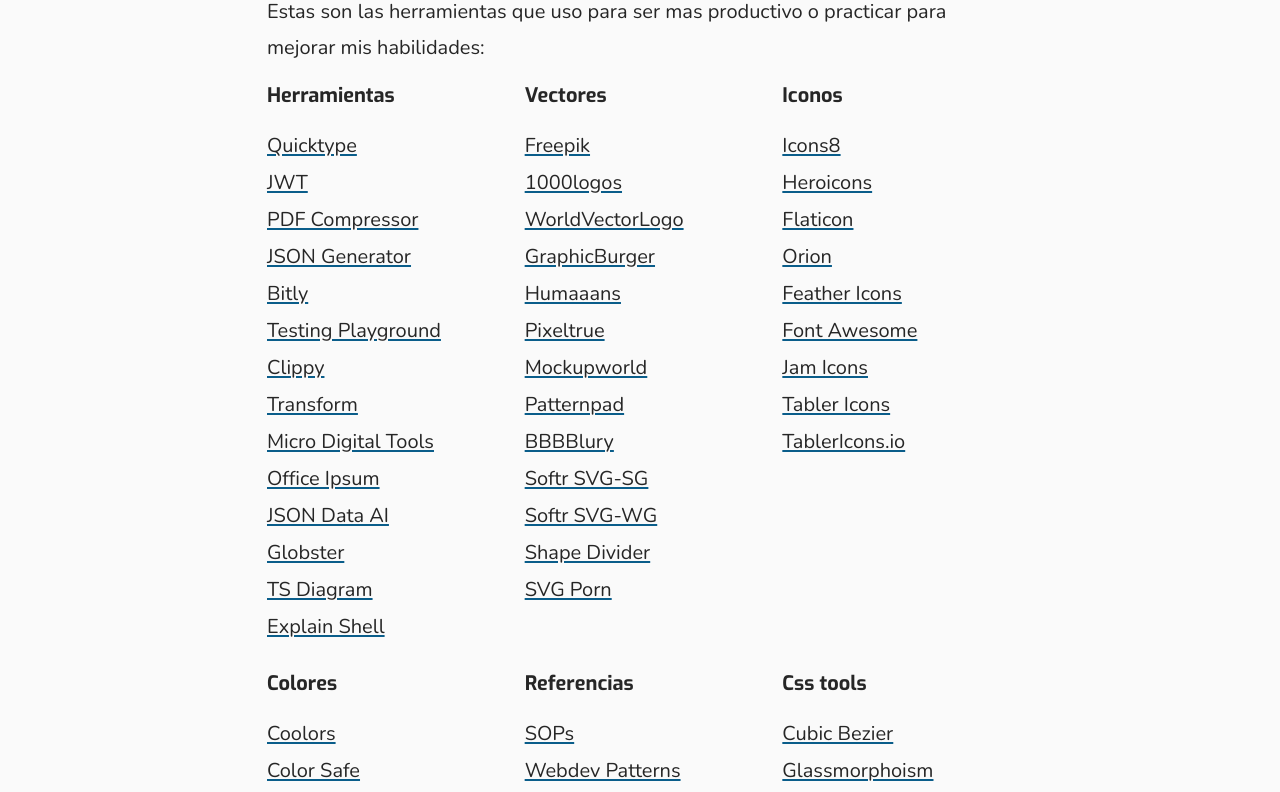
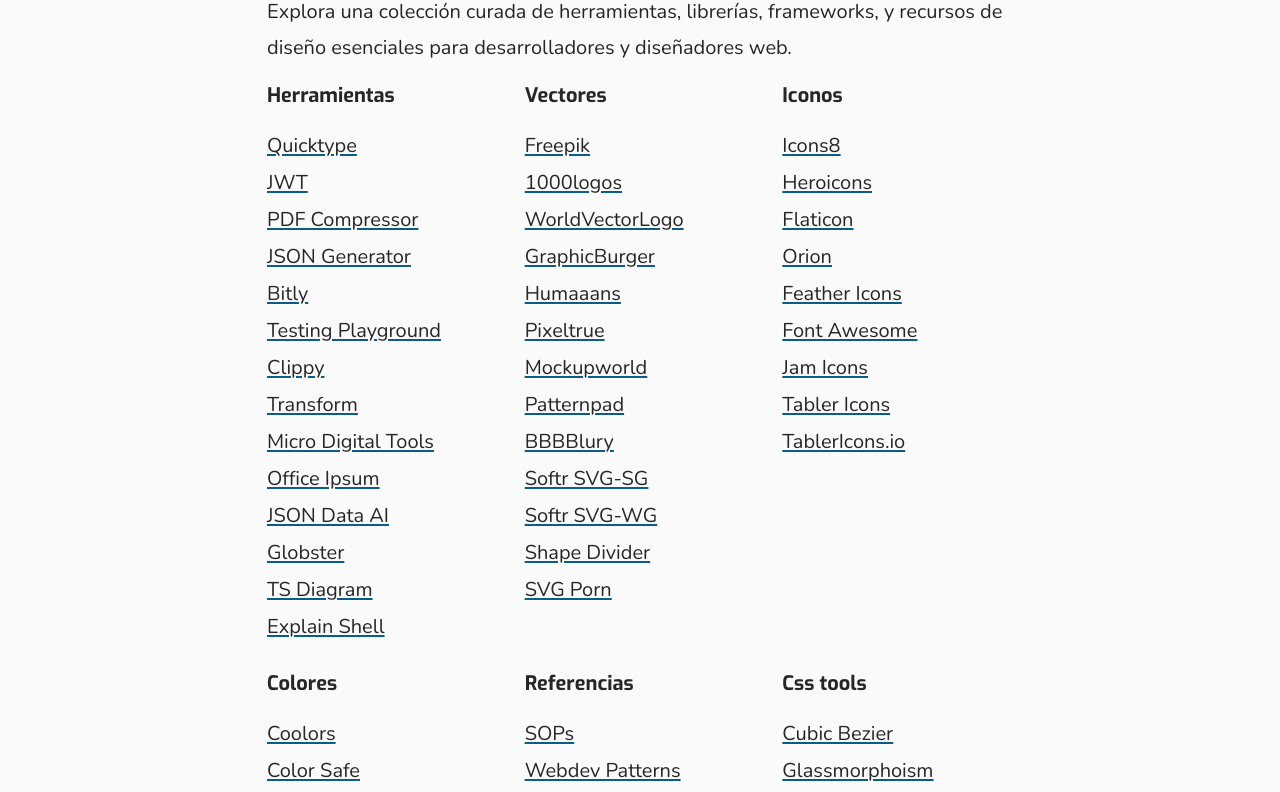
Before and after one commit to AGutierrezR/agutierrezr.github.io, an Astro site: page /bookmarks in a window 1280 px wide. Shown: the part 212-1004 px from the top of the page. Built offline with nearby package versions, Linux system fonts and the light colour scheme; Astro itself is replaced by a stand-in of ours.

Commit message:
Improve bookmarks (Drag and Drop Formkit)

```diff
--- a/src/_data/bookmarks.yaml
+++ b/src/_data/bookmarks.yaml
@@ -345,3 +345,7 @@
 - name: Explain Shell
   url: https://explainshell.com/
   category: herramientas
+
+- name:  Drag and Drop Formkit
+  url: https://drag-and-drop.formkit.com/
+  category: librerias
--- a/src/pages/bookmarks.astro
+++ b/src/pages/bookmarks.astro
@@ -25,14 +25,14 @@
 
 <MainLayout
   title="Mis bookmarks de herramientas y recursos - Andres Gutierrez"
-  description="Estas son las herramientas que uso para ser mas productivo o practicar para mejorar mis habilidades"
+  description="Explora una colección curada de herramientas, librerías, frameworks, y recursos de diseño esenciales para desarrolladores y diseñadores web. Desde plataformas para practicar tus habilidades de frontend hasta generadores de código y herramientas de accesibilidad, esta lista incluye sitios como Frontend Mentor, Codewell, Cubic Bezier, Google Fonts, Pexels, Font Awesome, y muchos más. Ya sea que busques inspiración en diseño, optimización de imágenes, o mejoras en accesibilidad, aquí encontrarás los mejores recursos organizados por categorías como prácticas, herramientas, iconos, colores, vectores, y más. Maximiza tu productividad y eleva tus proyectos con estas herramientas y recursos web."
 >
   <main tabindex="-1" id="main-content">
     <div class="wrapper content region flow">
       <h1>Bookmarks</h1>
       <p>
-        Estas son las herramientas que uso para ser mas productivo o practicar
-        para mejorar mis habilidades:
+        Explora una colección curada de herramientas, librerías, frameworks, y
+        recursos de diseño esenciales para desarrolladores y diseñadores web.
       </p>
 
       <div class="bookmarks auto-grid">
```
